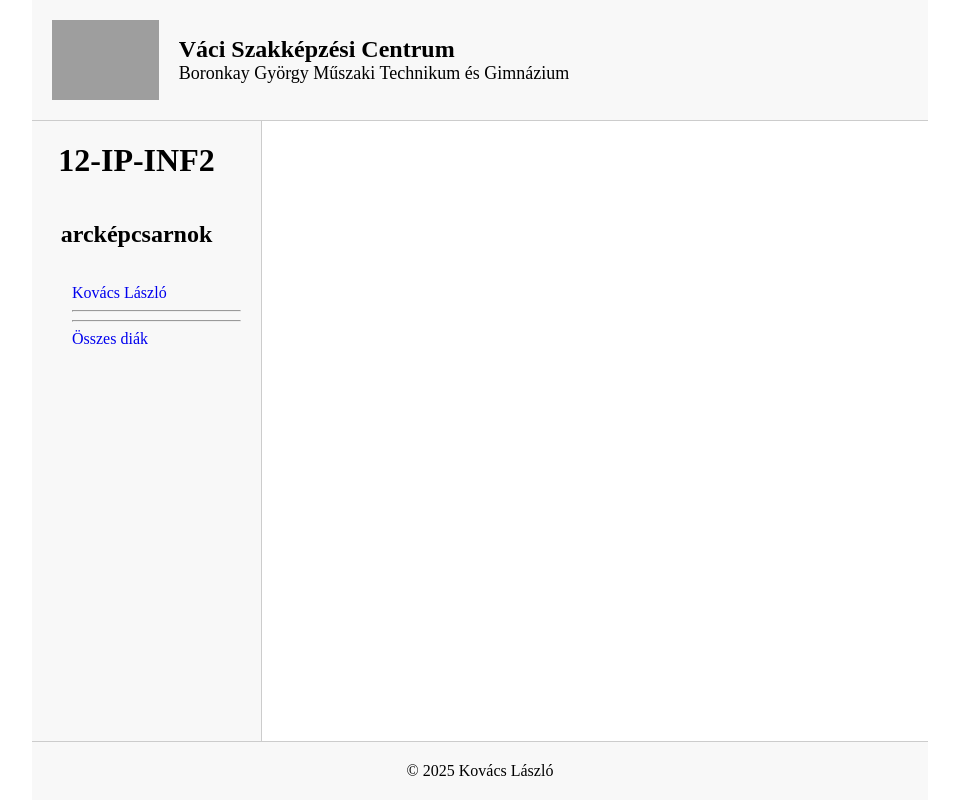
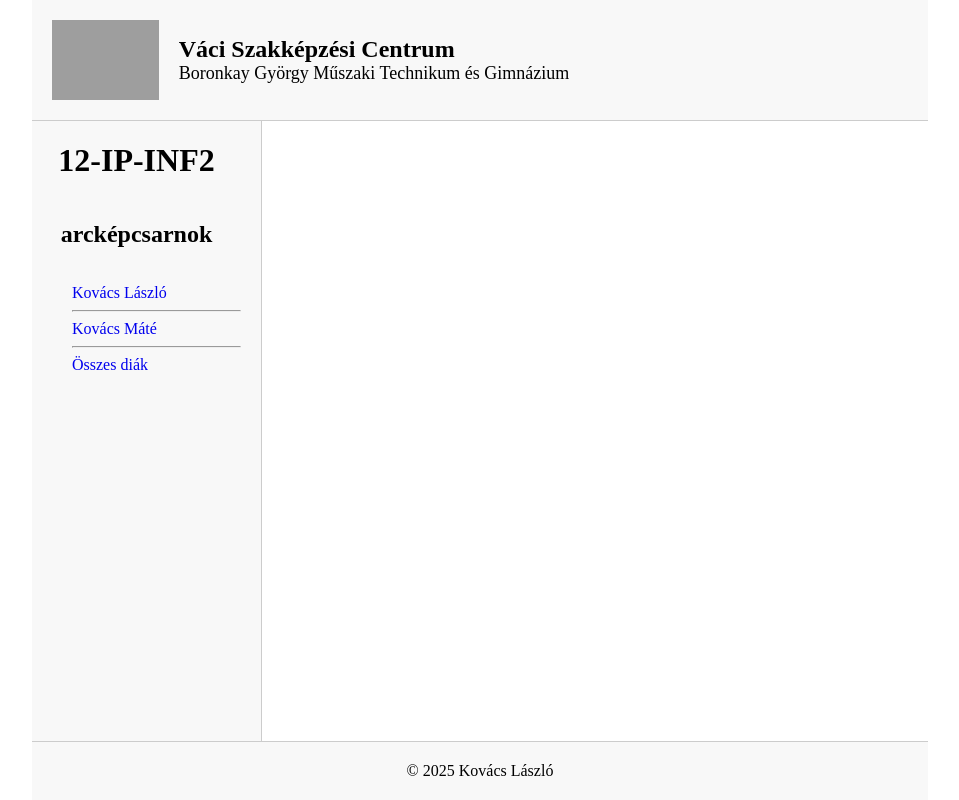
Before and after one commit to kovacs-laci/12ip-inf2, a plain HTML site: page index.html in a window 1280 px wide. Shown: the whole page, without its empty margins (160-1119 px from the left). Drawn offline with Linux system fonts and the light colour scheme; grey boxes are pictures that could not be loaded.

Commit message:
mate kep

```diff
--- a/index.html
+++ b/index.html
@@ -35,7 +35,7 @@
                 <li><a href="#" class="student-name" data-img="img/kovacs-laszlo.png">Kovács László</a></li>
                 <li><hr></li>
                 <!-- További <li> elemek ide -->
-
+                    <li><a href="#" class="student-name" data-img="img/kovacs-mate.png">Kovács Máté</a></li>
                 <!-- Additional link for showing all students -->
                 <li><hr></li>
                 <li><a href="#" id="show-all-students">Összes diák</a></li>
```
Also changed, not shown: 1 other file.
